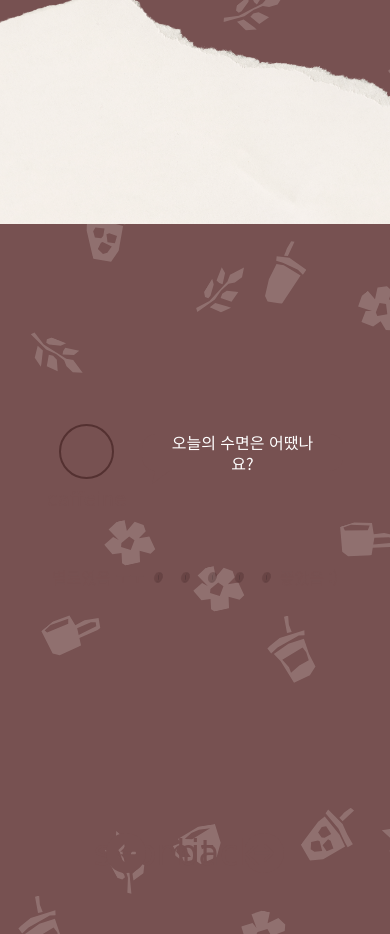
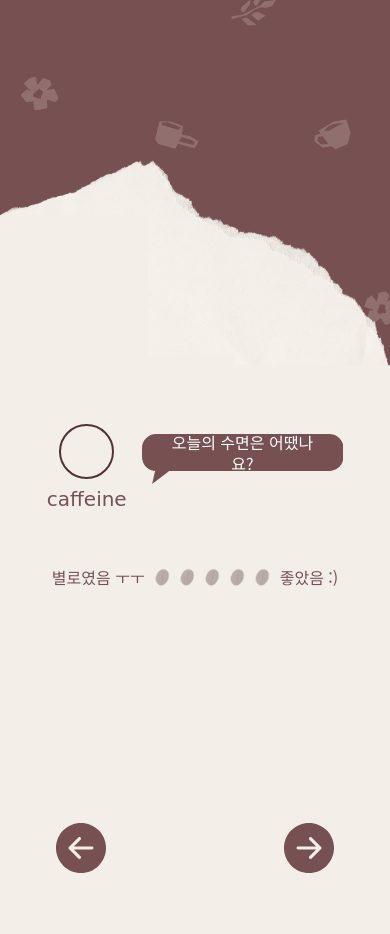
Before and after one commit to pirogramming/CaffeineDiary, a Django app: page /sleep-logs/rating in a window 390 px wide. Run offline with Django 5.2, Linux system fonts and the light colour scheme; the visitor is signed in with stand-in values (Sample User, id 1); some web fonts are replaced.

Commit message:
feat: daily 수면 설문 반응형 구현

```diff
--- a/static/css/daily.css
+++ b/static/css/daily.css
@@ -40,7 +40,7 @@
     height: auto;
     z-index: 1;
     pointer-events: none;
-    transform: translateY(-30px);
+    transform: translateY(-150px);
 }
 
 /* 내용 박스 */
@@ -403,3 +403,32 @@
     text-align: center;
     margin-top: -30px;
 }
+
+/* ==========================================================
+   반응형 — 화면이 좁아질 때 크기 조정
+   ========================================================== */
+
+@media (max-width: 768px) {
+  .cd-bg-icons__icon {transform: rotate(var(--icon-rotate, 0deg)) scale(var(--icon-scale, 0.6));}
+  .cd-daily__paper {transform: translateY(30px);min-height: 100%;}
+}
+
+@media (max-width: 480px) {
+    .cd-daily__paper {transform: translateY(30px); min-height: 100%;}
+    .cd-daily-rating__beans {gap: 0px;}
+
+    .cd-daily-rating__next-icon,
+    .cd-daily-time__next-icon,
+    .cd-daily-rating__back-icon,
+    .cd-daily-time__back-icon {width: 50px; height: 50px;}
+
+    .cd-daily-rating__next,
+    .cd-daily-time__next,
+    .cd-daily-rating__back,
+    .cd-daily-time__back {font-size:0;}
+
+    .cd-daily-rating__next,
+    .cd-daily-time__next{right: 50px;}
+    .cd-daily-rating__back,
+    .cd-daily-time__back {left:50px;}
+}
```
Also changed, not shown: static/images/cream-paper.png.
